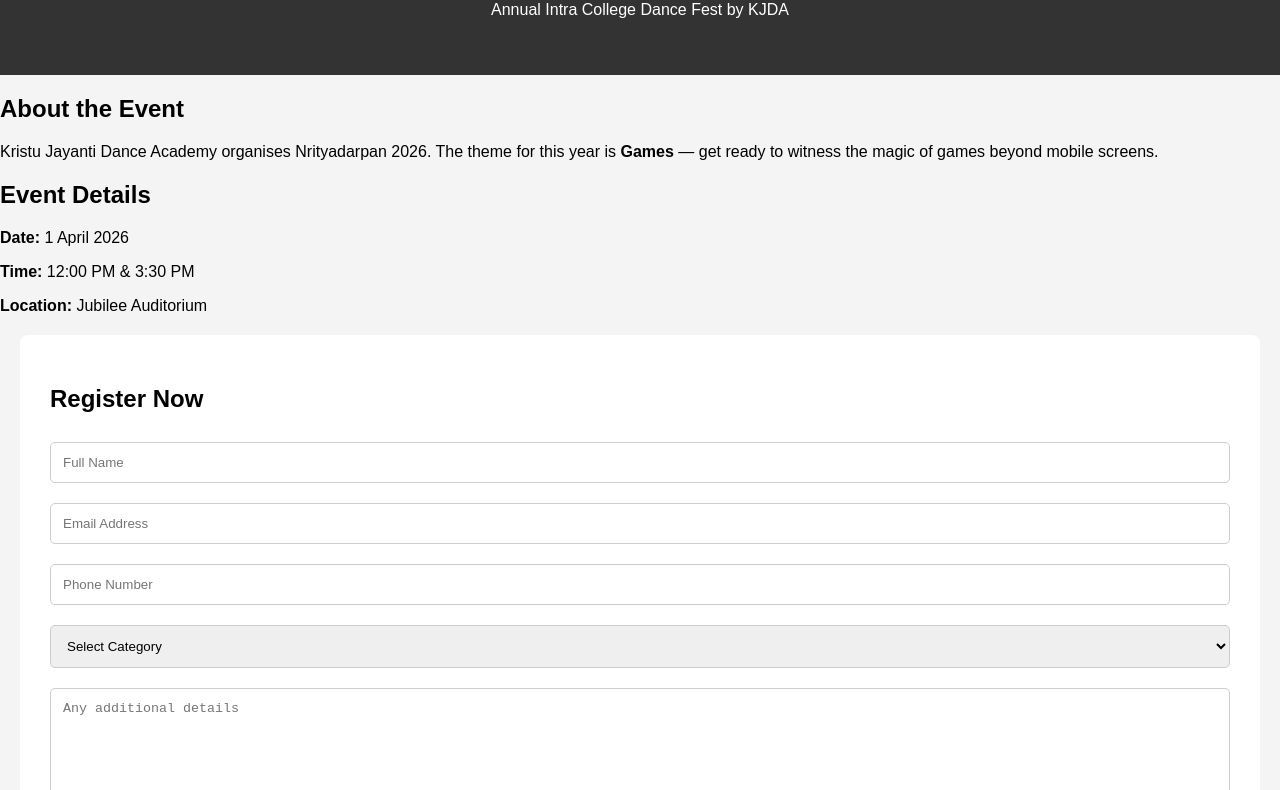
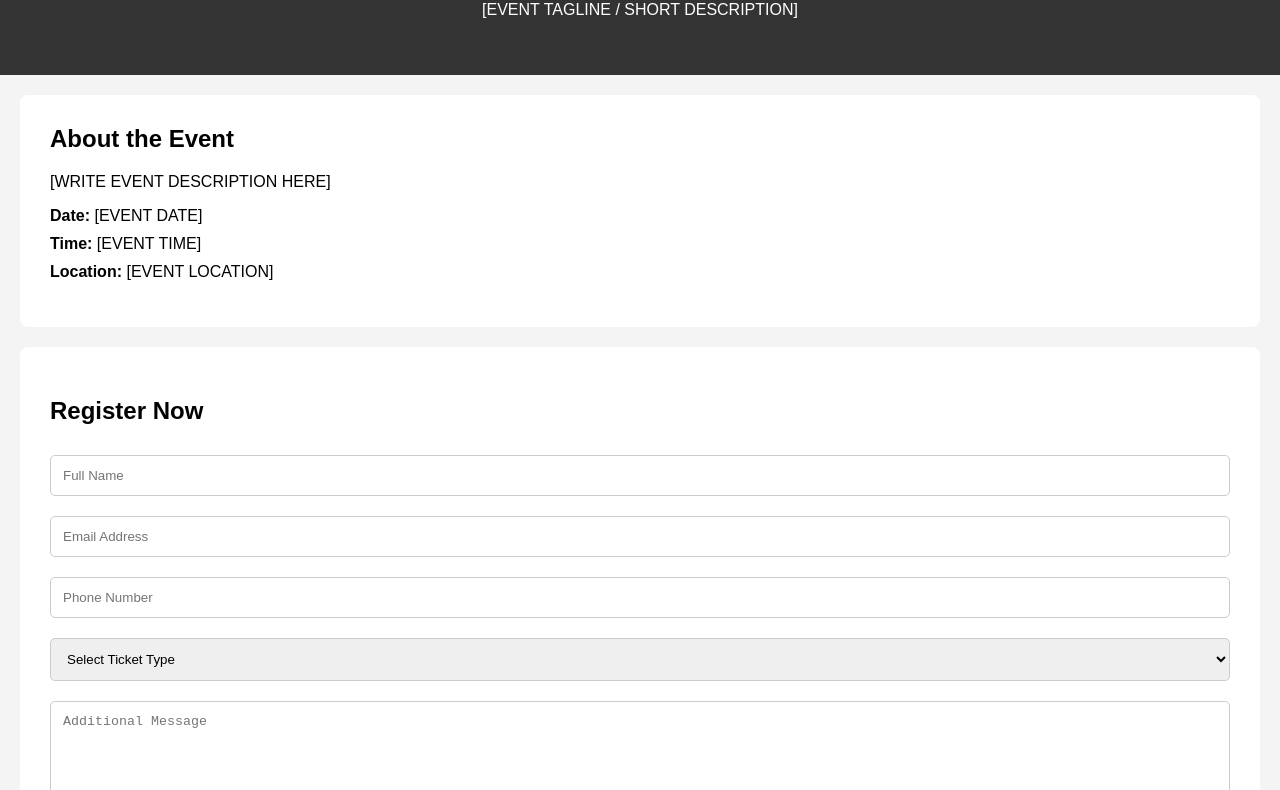
Before and after one commit to scriptedbyfazil/event-registration, a website: page index.html in a window 1280 px wide. Shown: the part 97-887 px from the top of the page. Drawn offline with Linux system fonts and the light colour scheme.

Commit message:
Update index.html

```diff
--- a/index.html
+++ b/index.html
@@ -2,36 +2,28 @@
 <html lang="en">
 <head>
   <meta charset="UTF-8">
-  <title>Nrityadarpan 2026</title>
+  <title>[EVENT TITLE HERE]</title>
   <link rel="stylesheet" href="style.css">
 </head>
 
 <body>
 
-  <!-- Hero Section -->
-  <header class="hero">
-    <h1>Nrityadarpan 2026</h1>
-    <p class="tagline">Annual Intra College Dance Fest by KJDA</p>
+  <!-- Header Section -->
+  <header>
+    <h1>[EVENT TITLE]</h1>
+    <p>[EVENT TAGLINE / SHORT DESCRIPTION]</p>
   </header>
 
-  <!-- About Section -->
-  <section class="about">
+  <!-- Event Details -->
+  <section class="event-details">
     <h2>About the Event</h2>
-    <p>
-      Kristu Jayanti Dance Academy organises Nrityadarpan 2026.
-      The theme for this year is <strong>Games</strong> — get ready to witness
-      the magic of games beyond mobile screens.
-    </p>
-  </section>
+    <p>[WRITE EVENT DESCRIPTION HERE]</p>
 
-  <!-- Event Details -->
-  <section class="details">
-    <h2>Event Details</h2>
-    <div class="card">
-      <p><strong>Date:</strong> 1 April 2026</p>
-      <p><strong>Time:</strong> 12:00 PM & 3:30 PM</p>
-      <p><strong>Location:</strong> Jubilee Auditorium</p>
-    </div>
+    <ul>
+      <li><strong>Date:</strong> [EVENT DATE]</li>
+      <li><strong>Time:</strong> [EVENT TIME]</li>
+      <li><strong>Location:</strong> [EVENT LOCATION]</li>
+    </ul>
   </section>
 
   <!-- Registration Form -->
@@ -44,16 +36,15 @@
 
       <input type="email" placeholder="Email Address" required>
 
-      <input type="tel" placeholder="Phone Number" required>
+      <input type="tel" placeholder="Phone Number">
 
       <select required>
-        <option value="">Select Category</option>
-        <option>Solo Performance</option>
-        <option>Group Performance</option>
-        <option>Audience Pass</option>
+        <option value="">Select Ticket Type</option>
+        <option>[TICKET TYPE 1]</option>
+        <option>[TICKET TYPE 2]</option>
       </select>
 
-      <textarea placeholder="Any additional details"></textarea>
+      <textarea placeholder="Additional Message"></textarea>
 
       <button type="submit">Register</button>
 
@@ -62,7 +53,7 @@
 
   <!-- Footer -->
   <footer>
-    <p>© 2026 Nrityadarpan | Kristu Jayanti Dance Academy</p>
+    <p>[CONTACT EMAIL OR INFO]</p>
   </footer>
 
   <script src="script.js"></script>
```
